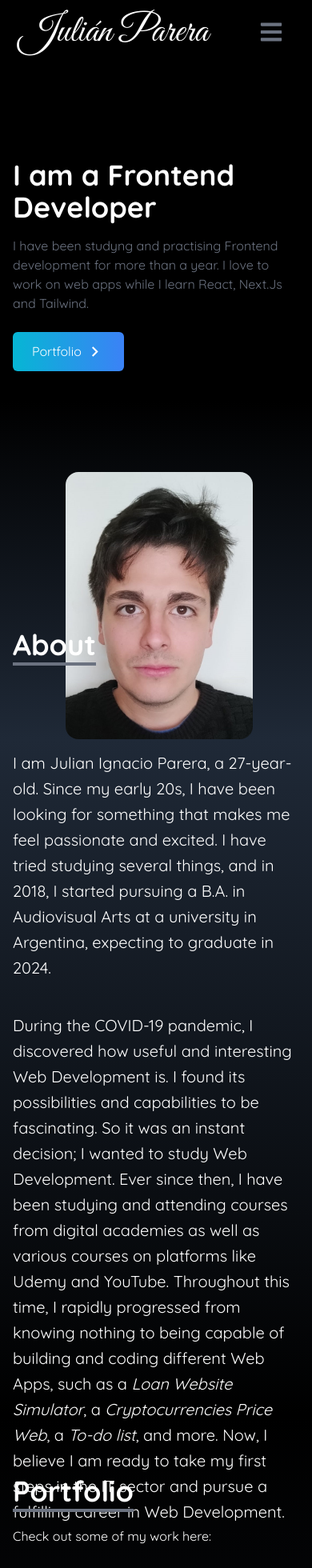
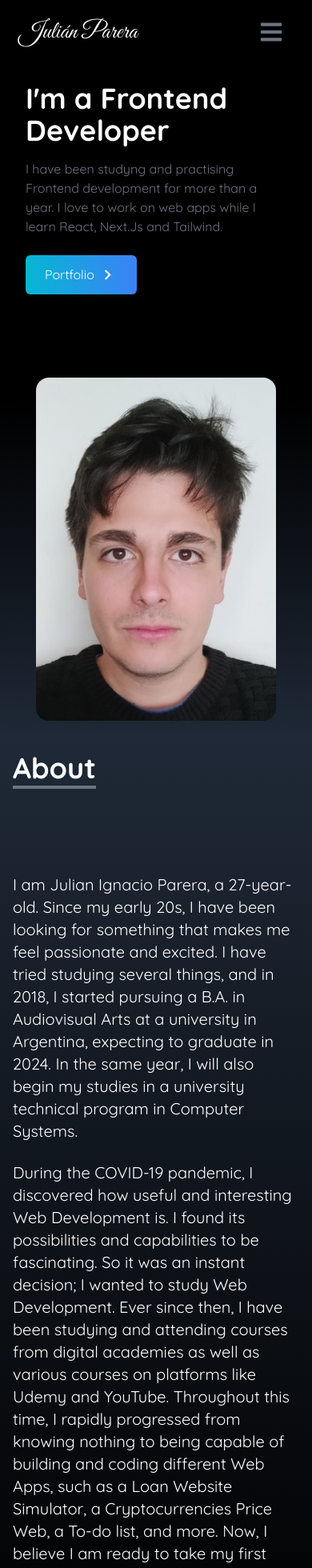
Before and after one commit to JulianP14/portfolio, a Next.js app: page / in a window 390 px wide. Shown: the top 1960 px of the page at 80% size. Built offline with nearby package versions, Linux system fonts and the light colour scheme.

Commit message:
Arreglo de styles y superposicion en media queries

```diff
--- a/app/page.jsx
+++ b/app/page.jsx
@@ -16,7 +16,6 @@ export default function Home() {
       <Portfolio />
       <Experience />
       <Contact />
-
       <SocialLinks />
     </main>
   )
--- a/components/About.jsx
+++ b/components/About.jsx
@@ -2,10 +2,9 @@
 
 const About = () => {
   return (
-
     <div
-            id="about"
-            className='w-full h-screen bg-gradient-to-b from-gray-800 to-black text-white'
+      name="about"
+      className="w-full h-full bg-gradient-to-b from-gray-800 to-black text-white"
     >
       <div className="max-w-screen-lg p-4 mx-auto flex flex-col justify-center w-full h-full">
         <div className="pb-8">
@@ -13,20 +12,20 @@ const About = () => {
             About
           </p>
         </div>
-                <p className="text-xl/8 mt-20">
-                    I am Julian Ignacio Parera, a 27-year-old. Since my early 20s, I have been looking for something that makes me feel passionate and excited. I have tried studying several things, and in 2018, I started pursuing a B.A. in Audiovisual Arts at a university in Argentina, expecting to graduate in 2024.
+
+        <p className="text-xl mt-20">
+          I am Julian Ignacio Parera, a 27-year-old. Since my early 20s, I have been looking for something that makes me feel passionate and excited. I have tried studying several things, and in 2018, I started pursuing a B.A. in Audiovisual Arts at a university in Argentina, expecting to graduate in 2024. In the same year, I will also begin my studies in a university technical program in Computer Systems.
         </p>
-                <p className="text-xl/8 mt-10">
-                    During the COVID-19 pandemic, I discovered how useful and interesting Web Development is. I found its possibilities and capabilities to be fascinating. So it was an instant decision; I wanted to study Web Development. Ever since then, I have been studying and attending courses from digital academies as well as various courses on platforms like Udemy and YouTube.
-                    Throughout this time, I rapidly progressed from knowing nothing to being capable of building and coding different Web Apps, such as a <i>Loan Website Simulator</i>, a <i>Cryptocurrencies Price Web</i>, a <i>To-do list</i>, and more.
-                    Now, I believe I am ready to take my first steps in the IT sector and pursue a fulfilling career in Web Development.
+        <br />
+        <p className="text-xl">
+          During the COVID-19 pandemic, I discovered how useful and interesting Web Development is. I found its possibilities and capabilities to be fascinating. So it was an instant decision; I wanted to study Web Development. Ever since then, I have been studying and attending courses from digital academies as well as various courses on platforms like Udemy and YouTube. Throughout this time, I rapidly progressed from knowing nothing to being capable of building and coding different Web Apps, such as a Loan Website Simulator, a Cryptocurrencies Price Web, a To-do list, and more. Now, I believe I am ready to take my first steps in the IT sector and pursue a fulfilling career in Web Development.
+
+          Portfolio
+          Check out some of my work here:
         </p>
+      </div>
+    </div>
 
-            </div>
-            <body>
-
-            </body>
-        </div>
   )
 }
 
--- a/components/Home.jsx
+++ b/components/Home.jsx
@@ -1,25 +1,21 @@
 'use client'
-
 import Image from "next/image";
 import me from "../public/assets/me2.png";
 import { MdOutlineKeyboardArrowRight } from "react-icons/md";
 /* import Link from "next/link"; */
 import { Link } from "react-scroll";
 
-
 const Home = () => {
-
-
     return (
       <div
         name="home"
         className="h-screen w-full bg-gradient-to-b from-black via-black to-gray-800"
       >
-            <div className="max-w-screen-lg mx-auto flex flex-col items-center justify-center h-full px-4 md:flex-row">
-                <div className="flex flex-col justify-center h-full">
-                    <h1 className="text-4xl sm:text-7xl font-bold text-white">
-                        I am a Frontend Developer
-                    </h1>
+        <div className="max-w-screen-lg h-full mx-auto flex flex-col px-8 items-center justify-center gap-24 md:flex-row ">
+          <div className="flex flex-col justify-center">
+            <h2 className="text-4xl sm:text-5xl md:text-6xl font-bold text-white">
+              I'm a Frontend Developer
+            </h2>
             <p className="text-gray-500 py-4 max-w-md">
               I have been studyng and practising Frontend development for more than a year. I love to work on web apps while I learn React, Next.Js and Tailwind.
             </p>
@@ -39,13 +35,13 @@ const Home = () => {
             </div>
           </div>
 
-                <div className="ml-2">
+          <div>
             <Image
               src={me}
+              height={250}
+              width={300}
               alt="my profile"
-                        className="rounded-2xl mx-auto w-2/3 md:w-full bg"
-                        width={350}
-                        height={300}
+              className="rounded-2xl mx-auto md:w-full"
             />
           </div>
         </div>
--- a/components/Navbar.jsx
+++ b/components/Navbar.jsx
@@ -39,7 +39,7 @@ export default function Navbar() {
     return (
         <div className="flex justify-between items-center w-full h-20 px-4 text-white bg-black sticky top-0 z-10">
             <div>
-                <h1 className="text-5xl font-signature ml-2">Julián Parera</h1>
+                <h1 className="text-3xl lg:text-5xl font-signature ml-2">Julián Parera</h1>
             </div>
 
             <ul className="hidden md:flex">
--- a/components/Portfolio.jsx
+++ b/components/Portfolio.jsx
@@ -37,7 +37,7 @@ const Portfolio = () => {
             id: 4,
             src: inflationapp,
             descrip: 'Inflation App Site',
-            work: 'A website where you can calculate what is best: buying a product in one payment or more according to the inflation rate.',
+            work: 'A website where you can calculate what is best: purchasing a product in one payment or more according to the inflation rate.',
             link: 'https://inflation-app.vercel.app/',
             github: 'https://github.com/JulianP14/inflation-app'
         },
```
Also changed, not shown: app/globals.css (line endings or trailing spaces). Lines whose indentation alone changed are shown as unchanged.
